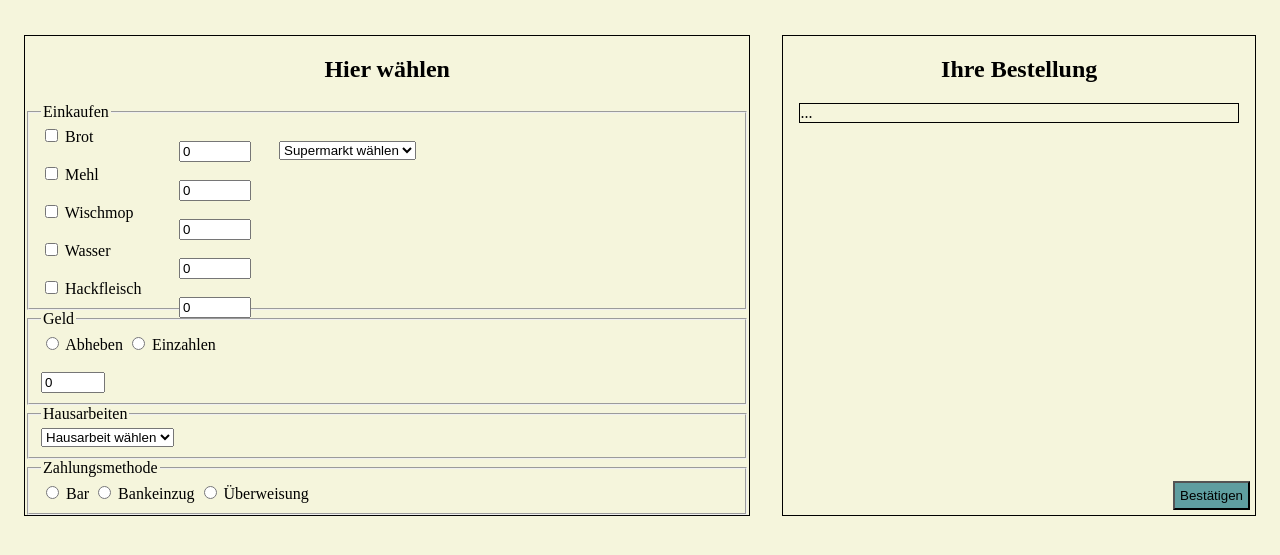
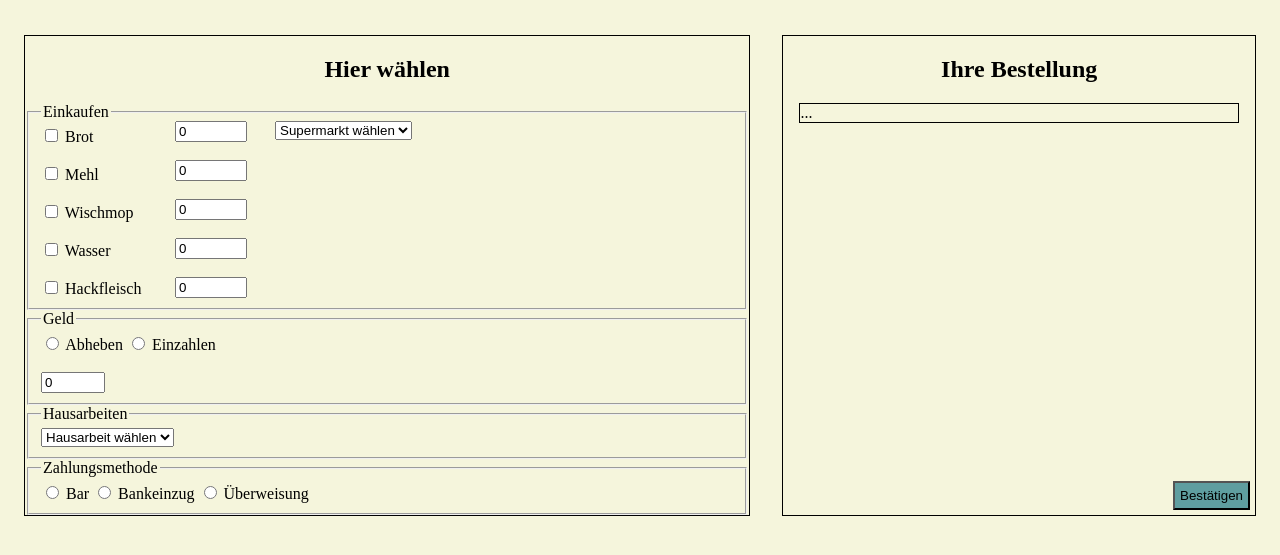
Before and after one commit to JuleHeinzmann/EIA2, a plain HTML site: page Steckbrief/Aufgabe 3/Haushaltshilfe.html in a window 1280 px wide. Shown: the part 69-624 px from the top of the page. Drawn offline with Linux system fonts and the light colour scheme.

Commit message:
Add files via upload

```diff
--- a/Steckbrief/Aufgabe 3/Haushaltshilfe_style.css
+++ b/Steckbrief/Aufgabe 3/Haushaltshilfe_style.css
@@ -22,13 +22,13 @@ h2 {
 }
 
 
-#field1 {
+#form {
     position: relative;
 }
 
 #menge{
     position: absolute;
-    top: 20px;
+    top: 85px;
     left: 150px;
 
 }
@@ -37,7 +37,7 @@ h2 {
 
 #auswahlsupermarkt {
     position: absolute;
-    top: 20px;
+    top: 85px;
     left: 250px;
 }
 
```
